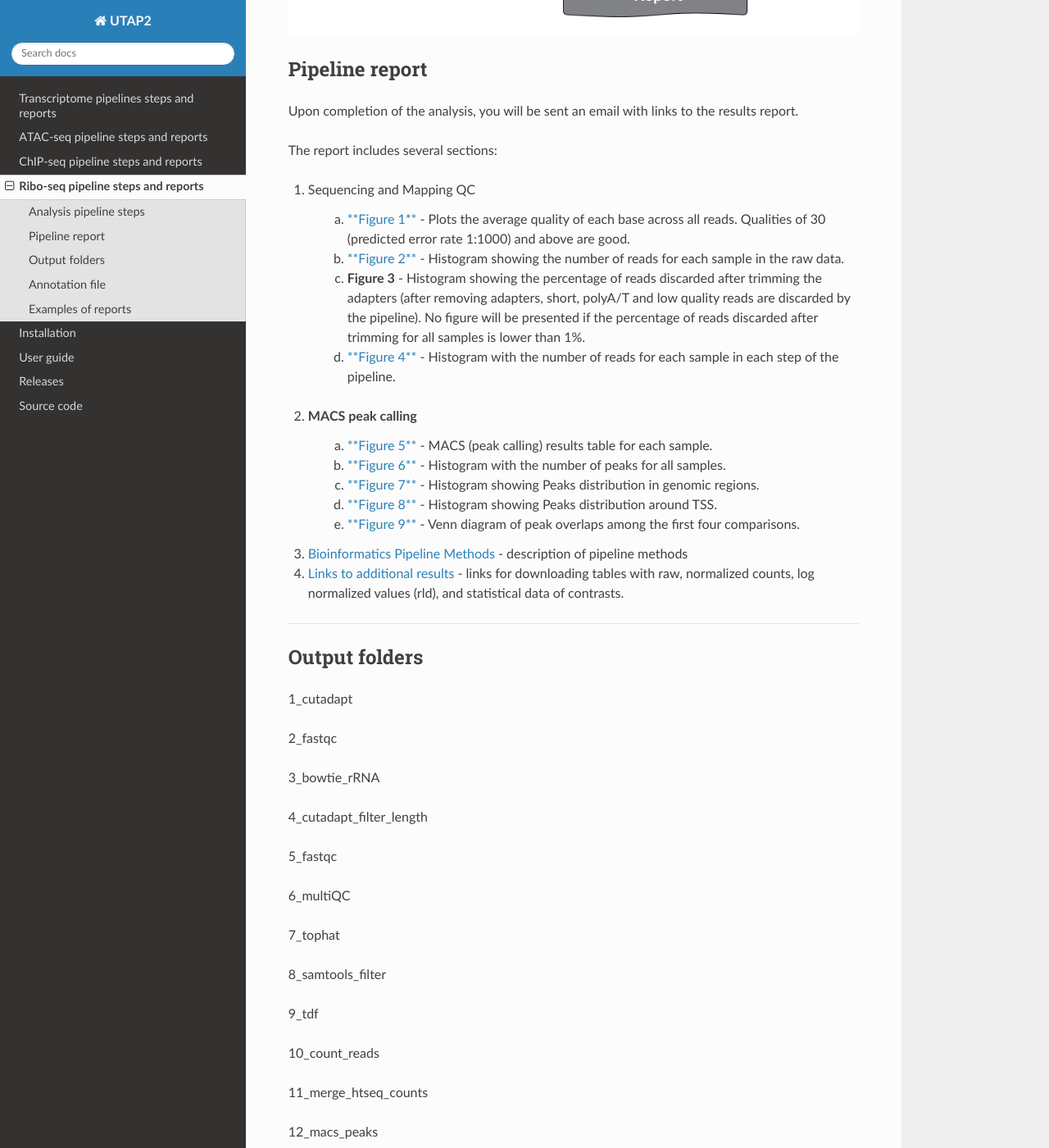
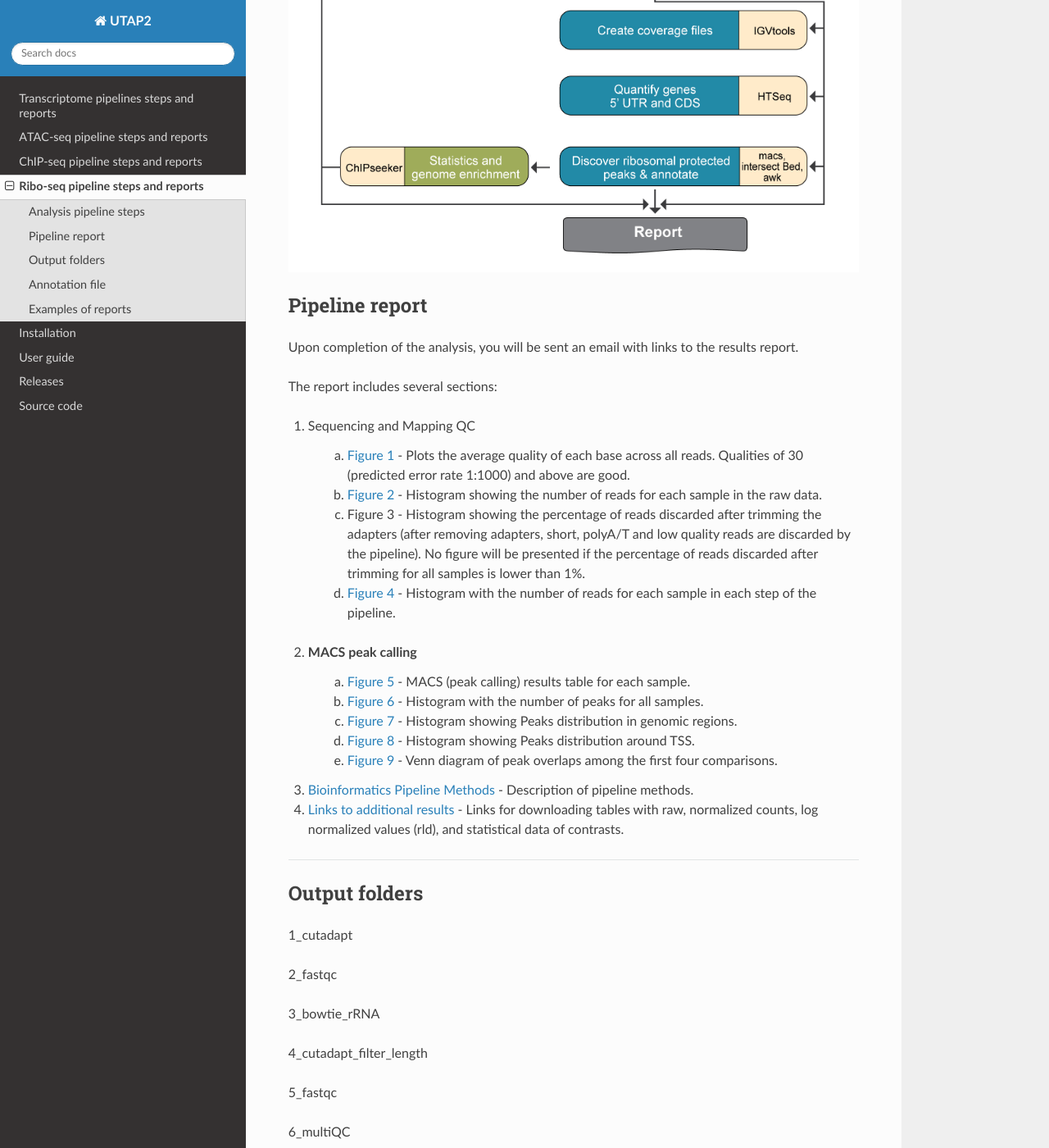
Before and after one commit to utap2/utap2, a Sphinx documentation site: the page built from docs/rst/ribo-seq-results.rst, in a window 1280 px wide and 1400 px high, scrolled down 2179 px. Shown: the whole window at 82% size. Built offline with Sphinx 7.4.7 and the Read the Docs theme 3.1.0, drawn with Linux system fonts in a browser that asks for light colours; pages that are not in the unit, such as notebooks, are missing from menus; some of the changed text lies outside the part shown.

```diff
--- a/docs/rst/ribo-seq-results.rst
+++ b/docs/rst/ribo-seq-results.rst
@@ -49,18 +49,28 @@ Initial steps are similar to described in Ingolia et al. Nature 2012
 
 
 
-Summarized points-
+Summarized points:
 
 1. Sequence data: Including file format conversion and/or demultiplexing
+
 2. Filter sequences: keep sequences that have adapter and that after adapter remivl are atleast 20 bases long
+
 2a. Run QC
+
 4. Align to rRNA transcripts and filter sequences that align
+
 5. Filter sequences to keep sequences between footprint length 24-35
+
 5a. Run QC
+
 6. Align cDNA to genome
+
 6a. Make coverage files (tdf)
+
 6b. Calculate coverage on 5'UTR and CDS
+
 7. Find peaks summits
+
 8. Extend and annotate summits
 
 
@@ -77,22 +87,22 @@ The report includes several sections:
 
 1. Sequencing and Mapping QC
 
-    a. `**Figure 1** <https://dors4.weizmann.ac.il/utap/figures/ribo_fig_1.png>`_ - Plots the average quality of each base across all reads. Qualities of 30 (predicted error rate 1:1000) and above are good.
-    b. `**Figure 2** <https://dors4.weizmann.ac.il/utap/figures/ribo_fig_2.png>`_ - Histogram showing the number of reads for each sample in the raw data.
-    c. **Figure 3** - Histogram showing the percentage of reads discarded after trimming the adapters (after removing adapters, short, polyA/T and low quality reads are discarded by the pipeline).
+    a. `Figure 1 <https://dors4.weizmann.ac.il/utap/figures/ribo_fig_1.png>`_ - Plots the average quality of each base across all reads. Qualities of 30 (predicted error rate 1:1000) and above are good.
+    b. `Figure 2 <https://dors4.weizmann.ac.il/utap/figures/ribo_fig_2.png>`_ - Histogram showing the number of reads for each sample in the raw data.
+    c. Figure 3 - Histogram showing the percentage of reads discarded after trimming the adapters (after removing adapters, short, polyA/T and low quality reads are discarded by the pipeline).
        No figure will be presented if the percentage of reads discarded after trimming for all samples is lower than 1%.
-    d. `**Figure 4** <https://dors4.weizmann.ac.il/utap/figures/ribo_fig_4.png>`_ - Histogram with the number of reads for each sample in each step of the pipeline.
+    d. `Figure 4 <https://dors4.weizmann.ac.il/utap/figures/ribo_fig_4.png>`_ - Histogram with the number of reads for each sample in each step of the pipeline.
 
 2. MACS peak calling
-    a. `**Figure 5** <https://dors4.weizmann.ac.il/utap/figures/ribo_fig_5.png>`_ - MACS (peak calling) results table for each sample.
-    b. `**Figure 6** <https://dors4.weizmann.ac.il/utap/figures/ribo_fig_6.png>`_ - Histogram with the number of peaks for all samples.
-    c. `**Figure 7** <https://dors4.weizmann.ac.il/utap/figures/ribo_fig_7.png>`_ - Histogram showing Peaks distribution in genomic regions.
-    d. `**Figure 8** <https://dors4.weizmann.ac.il/utap/figures/ribo_fig_8.png>`_ - Histogram showing Peaks distribution around TSS.
-    e. `**Figure 9** <https://dors4.weizmann.ac.il/utap/figures/ribo_fig_9.png>`_ - Venn diagram of peak overlaps among the first four comparisons.
+    a. `Figure 5 <https://dors4.weizmann.ac.il/utap/figures/ribo_fig_5.png>`_ - MACS (peak calling) results table for each sample.
+    b. `Figure 6 <https://dors4.weizmann.ac.il/utap/figures/ribo_fig_6.png>`_ - Histogram with the number of peaks for all samples.
+    c. `Figure 7 <https://dors4.weizmann.ac.il/utap/figures/ribo_fig_7.png>`_ - Histogram showing Peaks distribution in genomic regions.
+    d. `Figure 8 <https://dors4.weizmann.ac.il/utap/figures/ribo_fig_8.png>`_ - Histogram showing Peaks distribution around TSS.
+    e. `Figure 9 <https://dors4.weizmann.ac.il/utap/figures/ribo_fig_9.png>`_ - Venn diagram of peak overlaps among the first four comparisons.
 
-3. `Bioinformatics Pipeline Methods <https://dors4.weizmann.ac.il/utap/figures/ribo_fig_10.png>`_ - description of pipeline methods
+3. `Bioinformatics Pipeline Methods <https://dors4.weizmann.ac.il/utap/figures/ribo_fig_10.png>`_ - Description of pipeline methods.
 
-4. `Links to additional results <https://dors4.weizmann.ac.il/utap/figures/ribo_fig_11.png>`_ - links for downloading tables with raw, normalized counts, log normalized values (rld), and statistical data of contrasts.
+4. `Links to additional results <https://dors4.weizmann.ac.il/utap/figures/ribo_fig_11.png>`_ - Links for downloading tables with raw, normalized counts, log normalized values (rld), and statistical data of contrasts.
 
 ---------------
 
```
Also changed, not shown: other parts of docs/rst/ribo-seq-results.rst (+1 -7 lines).
